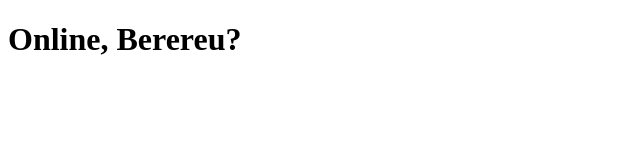
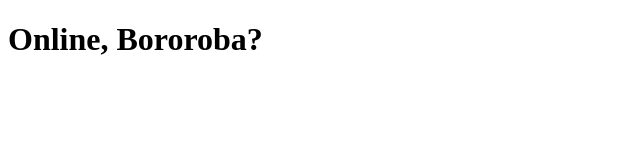
Before and after one commit to anthonyhrcr/clone-tabnews, a Next.js app: page / in a window 1280 px wide. Shown: the top 160 px of the page, without its empty margins (0-640 px from the left). Built offline with nearby package versions, Linux system fonts and the light colour scheme.

Commit message:
mudei a frase

```diff
--- a/pages/index.js
+++ b/pages/index.js
@@ -1,5 +1,5 @@
 function Home() {
-    return <h1>Online, Berereu?
+    return <h1>Online, Bororoba?
     </h1>
 }
 
```
